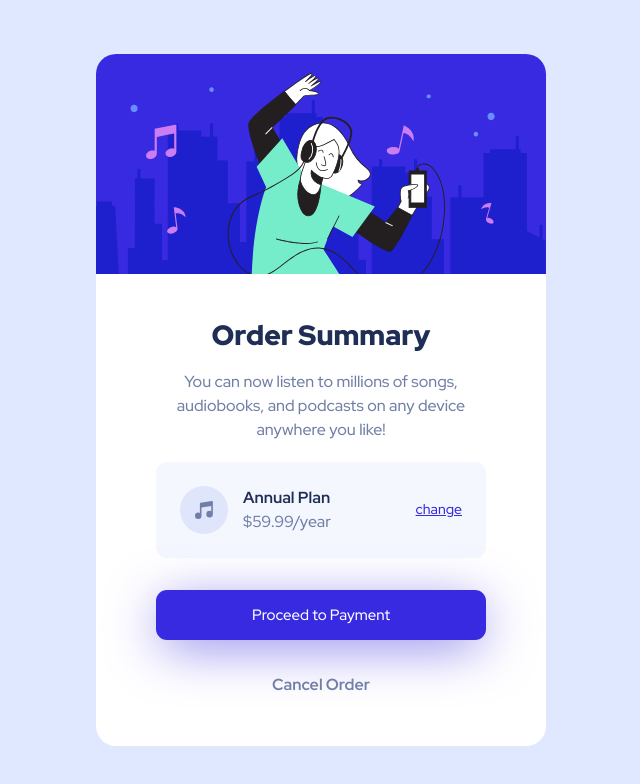
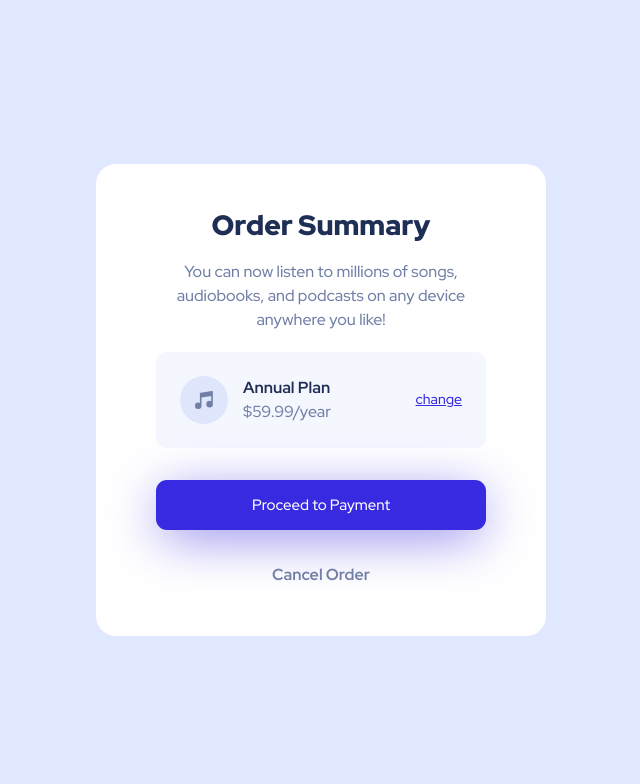
Before and after one commit to YashinN/FM-order_summary_component, a React (Create React App) app: page / in a window 1280 px wide. Shown: the top 784 px of the page, without its empty margins (319-959 px from the left). Built offline with nearby package versions, Linux system fonts and the light colour scheme.

Commit message:
Removed HeroIllustration.js component

```diff
--- a/src/Components/OrderSummary.js
+++ b/src/Components/OrderSummary.js
@@ -6,8 +6,7 @@ const OrderSummary = () => {
   return (
     <div className="container-fluid bg-container">
       <div className="container summary-card p-0">
-        <HeroIllustration />
-        <div className="container summary-details">
+        <div className="container summary-details ">
           <h1 className="text-center title">Order Summary</h1>
           <p className="text-center text">
             You can now listen to millions of songs, audiobooks, and podcasts on
```
